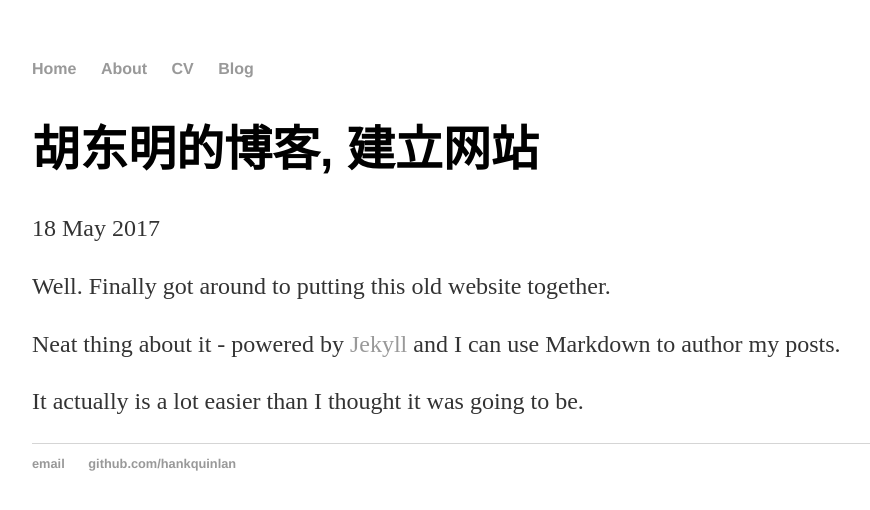
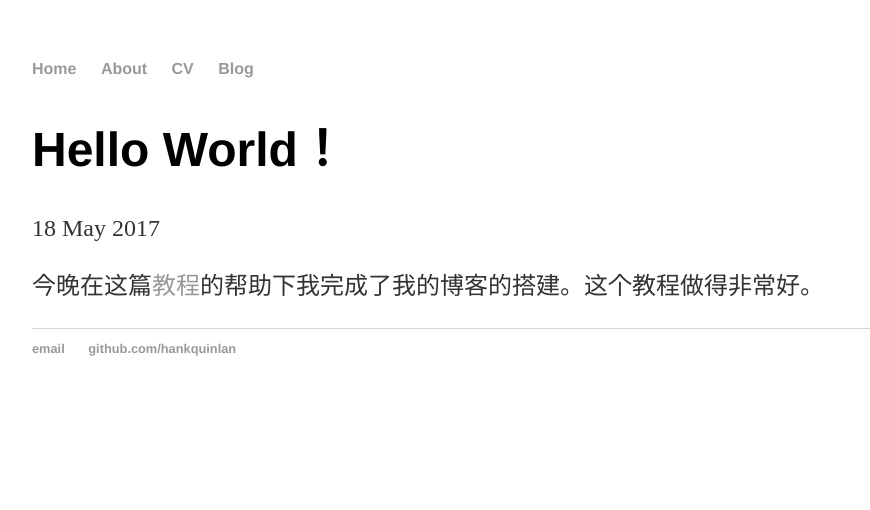
Before and after one commit to HuMuYao/hdmmY.github.io, a Jekyll site: the page built from _posts/2017-05-18-hdmmY-site-launched.md, in a window 1280 px wide. Shown: the top 510 px of the page, without its empty margins (160-1030 px from the left). Built offline with Jekyll 4.4.1, drawn with Linux system fonts in a browser that asks for light colours.

Commit message:
Update 2017-05-18-hdmmY-site-launched.md

```diff
--- a/_posts/2017-05-18-hdmmY-site-launched.md
+++ b/_posts/2017-05-18-hdmmY-site-launched.md
@@ -1,11 +1,7 @@
 ---
 layout: post
-title: "胡东明的博客, 建立网站"
+title: "Hello World！"
 date: 2017-05-18
 ---
 
-Well. Finally got around to putting this old website together.
-
-Neat thing about it - powered by [Jekyll](http://jekyllrb.com) and I can use Markdown to author my posts.
-
-It actually is a lot easier than I thought it was going to be.
+今晚在这篇[教程](http://jekyllrb.com)的帮助下我完成了我的博客的搭建。这个教程做得非常好。
```
